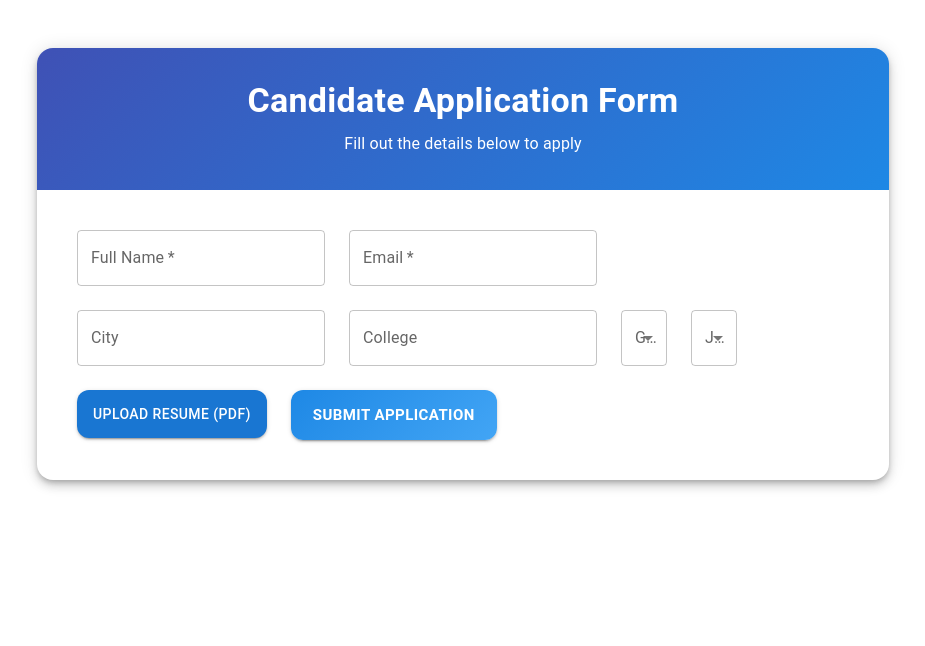
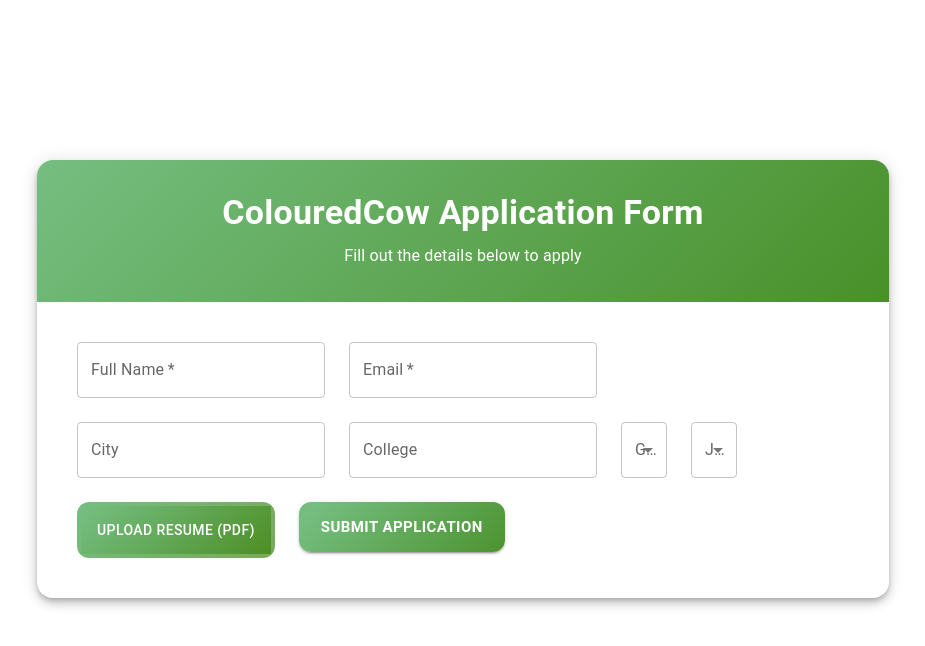
Before and after one commit to UnnatiSharma7/ColouredCow-CareerConnect, a React (Create React App) app in the folder frontend/: page / in a window 1280 px wide. Shown: the top 646 px of the page, without its empty margins (177-1102 px from the left). Built offline with nearby package versions, Linux system fonts and the light colour scheme.

Commit message:
auth addition done

```diff
--- a/frontend/src/components/CandidateForm.js
+++ b/frontend/src/components/CandidateForm.js
@@ -53,18 +53,25 @@
   };
 
   return (
-    <Container maxWidth="md" sx={{ mt: 6, mb: 6 }}>
+    <Container maxWidth="md" sx={{ mt: 20, mb: 6 }}>
       <Paper elevation={6} sx={{ borderRadius: 4, overflow: "hidden" }}>
         <Box
           sx={{
-            background: "linear-gradient(135deg, #3f51b5, #1e88e5)",
           color: "white",
           textAlign: "center",
           py: 4,
+          background: "linear-gradient(135deg, #75be81, #3a810b, #75be81, #3a810b)",
+          backgroundSize: "400% 400%",
+          animation: "gradientFlow 15s ease infinite",
+          "@keyframes gradientFlow": {
+          "0%": { backgroundPosition: "0% 50%" },
+          "50%": { backgroundPosition: "100% 50%" },
+          "100%": { backgroundPosition: "0% 50%" },
+          },
         }}
         >
           <Typography variant="h4" fontWeight="bold">
-            Candidate Application Form
+            ColouredCow Application Form
           </Typography>
           <Typography variant="subtitle1" sx={{ mt: 1 }}>
             Fill out the details below to apply
@@ -149,12 +156,28 @@
               </Grid>
 
               {/* Resume Upload */}
-              <Grid item xs={12}>
+              <Grid
+              item
+              xs={12}
+              sx={{
+              background: "linear-gradient(135deg, #75be81ff, #3a810bae)",
+              borderRadius: 3,
+              p: 0.5  // optional: padding around the button to see gradient outside
+             }}
+            >
         <Button
         variant="contained"
         component="label"
         fullWidth
-                  sx={{ py: 1.5, borderRadius: 3 }}
+        sx={{
+        py: 1.5,
+        borderRadius: 0,
+        background: "linear-gradient(135deg, #75be81ff, #3a810bae)",
+        boxShadow: "none", // remove default MUI shadow
+        "&:hover": {
+        background: "linear-gradient(135deg, #3a810bae, #75be81ff)", // reverse on hover
+        }
+        }}
       >
         Upload Resume (PDF)
       <input
@@ -165,13 +188,13 @@
       onChange={handleFileChange}
       />
       </Button>
+
           {resumeFile && (
           <Typography variant="body2" sx={{ mt: 1 }}>
           {resumeFile.name}
           </Typography>
           )}
       </Grid>
-
               <Grid item xs={12}>
                 <Button
                   type="submit"
@@ -179,16 +202,17 @@
                   size="large"
                   fullWidth
                   sx={{
-                    background: "linear-gradient(135deg, #1e88e5, #42a5f5)",
                     color: "white",
                     fontWeight: "bold",
                     py: 1.5,
                     borderRadius: 3,
-                    transition: "0.3s",
-                    "&:hover": {
-                      background: "linear-gradient(135deg, #1565c0, #1e88e5)",
-                      transform: "translateY(-2px)",
-                      boxShadow: 4,
+                    background: "linear-gradient(135deg, #75be81, #3a810b, #75be81, #3a810b)",
+                    backgroundSize: "400% 400%",
+                    animation: "gradientFlow 15s ease infinite",
+                    "@keyframes gradientFlow": {
+                    "0%": { backgroundPosition: "0% 50%" },
+                    "50%": { backgroundPosition: "100% 50%" },
+                    "100%": { backgroundPosition: "0% 50%" },
                  },
                   }}
                 >
```
Lines whose indentation alone changed are shown as unchanged.
